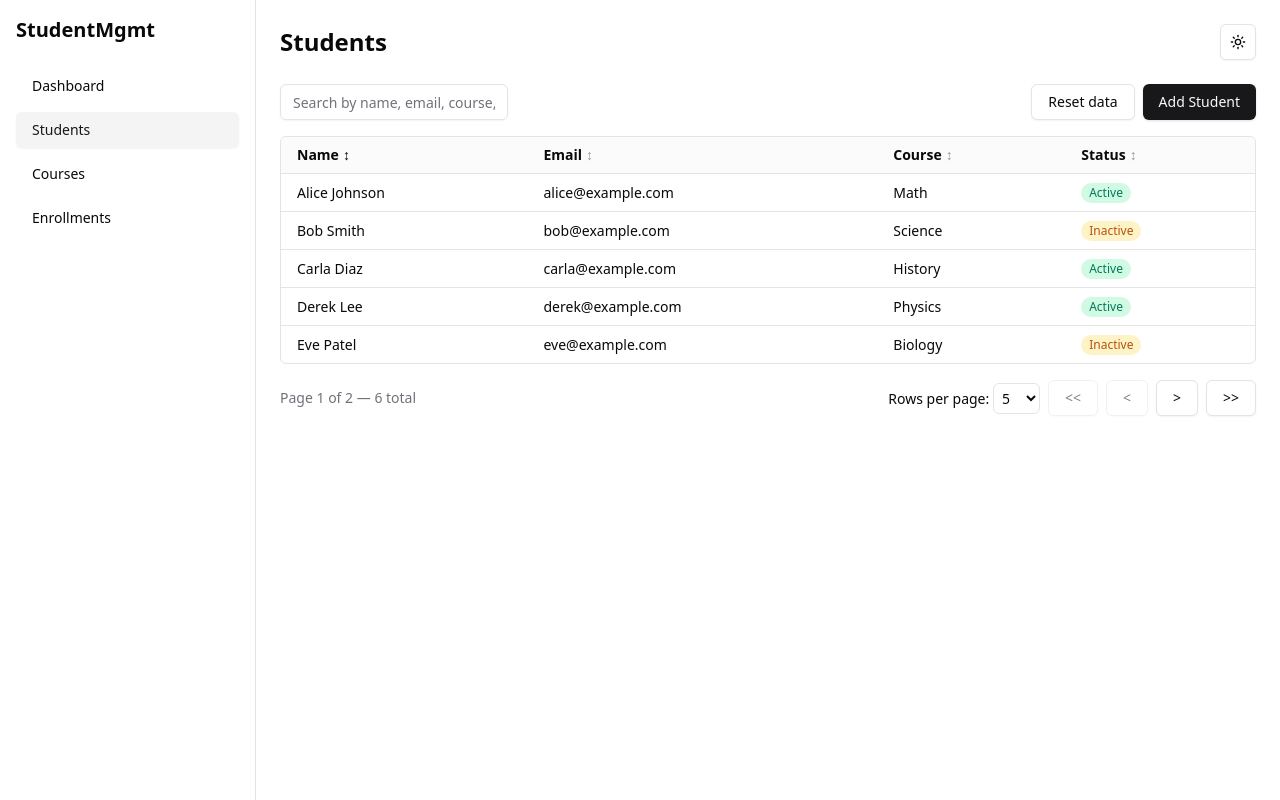
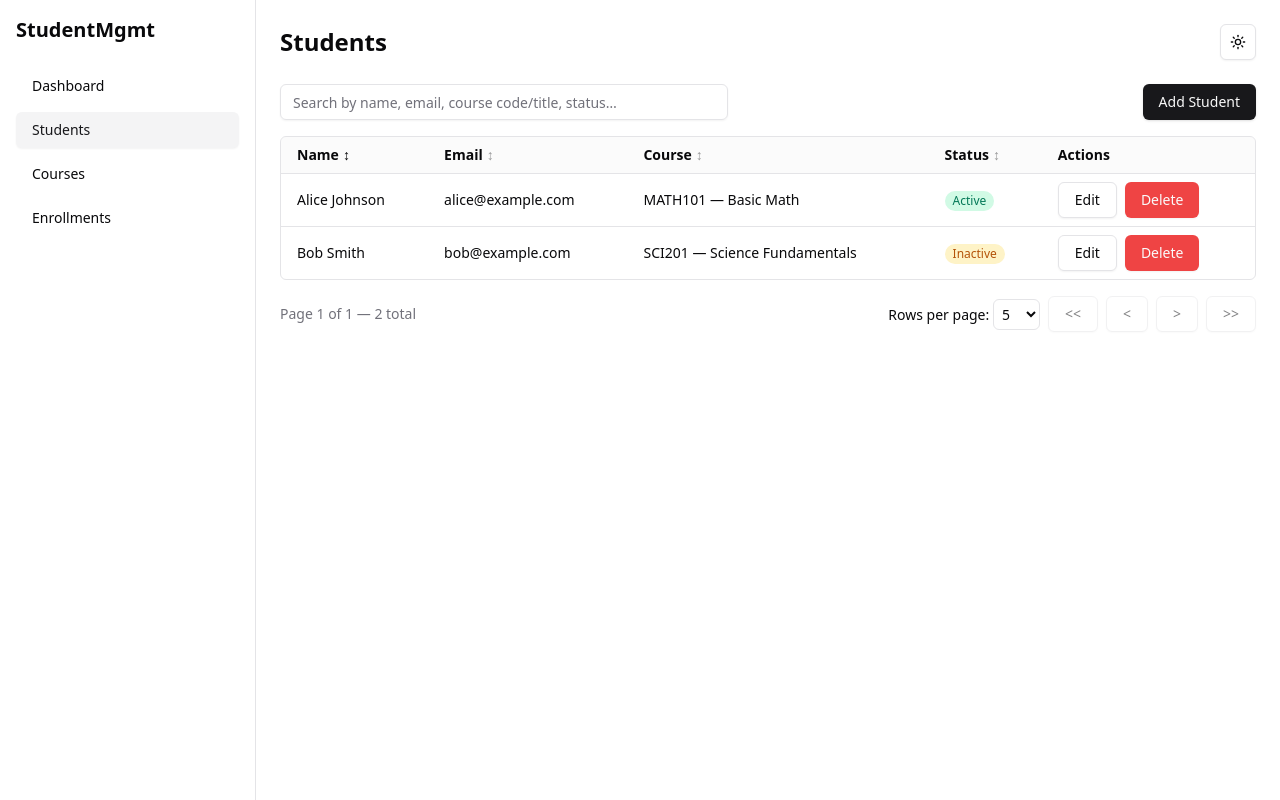
Before and after one commit to Maharshi1208/student-mgmt-ui, a React (Vite) app: page /students in a window 1280 px wide. Built offline with nearby package versions, Linux system fonts and the light colour scheme.

Commit message:
feat(students): course dropdown from Courses + edit/delete; keep enrollments in sync

```diff
--- a/src/pages/Students.tsx
+++ b/src/pages/Students.tsx
@@ -17,69 +17,97 @@ import { zodResolver } from "@hookform/resolvers/zod";
 const studentSchema = z.object({
   name: z.string().min(2, "Name is required"),
   email: z.string().email("Invalid email"),
-  course: z.string().min(1, "Course is required"),
+  course: z.string().min(1, "Course is required"), // stores course CODE from Courses page
   status: z.enum(["Active", "Inactive"]),
 });
 type Student = z.infer<typeof studentSchema>;
 
-/* ---------------------- Seed Data ----------------------- */
+type Course = {
+  code: string;
+  title: string;
+  credits: number;
+  status: "Active" | "Inactive";
+};
+
+type Enrollment = {
+  studentEmail: string;
+  courseCode: string;
+  createdAt: string;
+};
+
+/* ---------------------- Storage keys -------------------- */
+const STUDENTS_KEY = "sms.students.v1";
+const COURSES_KEY = "sms.courses.v1";
+const ENROLLMENTS_KEY = "sms.enrollments.v1";
+
+/* ---------------------- Seed (only if empty) ------------ */
 const SEED: Student[] = [
-  { name: "Alice Johnson", email: "alice@example.com", course: "Math", status: "Active" },
-  { name: "Bob Smith", email: "bob@example.com", course: "Science", status: "Inactive" },
-  { name: "Carla Diaz", email: "carla@example.com", course: "History", status: "Active" },
-  { name: "Derek Lee", email: "derek@example.com", course: "Physics", status: "Active" },
-  { name: "Eve Patel", email: "eve@example.com", course: "Biology", status: "Inactive" },
-  { name: "Farah Khan", email: "farah@example.com", course: "Chemistry", status: "Active" },
+  { name: "Alice Johnson", email: "alice@example.com", course: "MATH101", status: "Active" },
+  { name: "Bob Smith", email: "bob@example.com", course: "SCI201", status: "Inactive" },
 ];
 
-/* ---------------------- Storage helpers ----------------- */
-const STORAGE_KEY = "sms.students.v1";
-
-function loadStudents(): Student[] {
+/* ---------------------- Helpers ------------------------- */
+function loadJSON<T>(key: string, fallback: T): T {
   try {
-    const raw = localStorage.getItem(STORAGE_KEY);
-    if (!raw) return SEED;
-    const parsed = JSON.parse(raw) as unknown;
-    // Light validation – if anything's off, fall back to seed
-    if (!Array.isArray(parsed)) return SEED;
-    // optional: ensure required fields exist
-    const ok = (s: any) =>
-      s && typeof s.name === "string" && typeof s.email === "string" &&
-      typeof s.course === "string" && (s.status === "Active" || s.status === "Inactive");
-    if (!parsed.every(ok)) return SEED;
-    return parsed as Student[];
+    const raw = localStorage.getItem(key);
+    return raw ? (JSON.parse(raw) as T) : fallback;
   } catch {
-    return SEED;
+    return fallback;
   }
 }
 
-/* ---------------------- Component ----------------------- */
+function saveJSON<T>(key: string, value: T) {
+  try {
+    localStorage.setItem(key, JSON.stringify(value));
+  } catch {
+    // ignore
+  }
+}
+
+/* ======================================================== */
+
 export default function Students() {
-  // ---- state
-  const [data, setData] = useState<Student[]>(() => loadStudents());
+  /* ---------- state ---------- */
+  const [students, setStudents] = useState<Student[]>(() => {
+    const loaded = loadJSON<Student[]>(STUDENTS_KEY, []);
+    return loaded.length ? loaded : SEED;
+  });
+  const [courses, setCourses] = useState<Course[]>(() =>
+    loadJSON<Course[]>(COURSES_KEY, [
+      { code: "MATH101", title: "Basic Math", credits: 3, status: "Active" },
+      { code: "SCI201", title: "Science Fundamentals", credits: 4, status: "Inactive" },
+      { code: "HIST150", title: "World History", credits: 3, status: "Active" },
+    ])
+  );
+
+  // persist students
+  useEffect(() => saveJSON(STUDENTS_KEY, students), [students]);
+
+  // keep courses fresh if changed in Courses page (on another tab)
+  useEffect(() => {
+    const onStorage = (e: StorageEvent) => {
+      if (e.key === COURSES_KEY) {
+        setCourses(loadJSON(COURSES_KEY, []));
+      }
+    };
+    window.addEventListener("storage", onStorage);
+    return () => window.removeEventListener("storage", onStorage);
+  }, []);
+
+  /* ---------- search/sort/pagination ---------- */
   const [query, setQuery] = useState("");
   const [sortKey, setSortKey] = useState<keyof Student>("name");
   const [sortDir, setSortDir] = useState<"asc" | "desc" | null>(null);
   const [pageIndex, setPageIndex] = useState(0);
   const [pageSize, setPageSize] = useState(5);
 
-  // ---- persist to localStorage whenever data changes
-  useEffect(() => {
-    try {
-      localStorage.setItem(STORAGE_KEY, JSON.stringify(data));
-    } catch {
-      /* ignore write errors (e.g., storage quota) */
-    }
-  }, [data]);
-
-  // ---- filtering / sorting / paging
   const filtered = useMemo(() => {
     const q = query.trim().toLowerCase();
-    if (!q) return data;
-    return data.filter((s) =>
+    if (!q) return students;
+    return students.filter((s) =>
       `${s.name} ${s.email} ${s.course} ${s.status}`.toLowerCase().includes(q)
     );
-  }, [data, query]);
+  }, [students, query]);
 
   const sorted = useMemo(() => {
     if (!sortDir) return filtered;
@@ -105,54 +133,129 @@ export default function Students() {
     if (sortKey !== key) {
       setSortKey(key);
       setSortDir("asc");
-      return;
-    }
+    } else {
       setSortDir((prev) => (prev === "asc" ? "desc" : prev === "desc" ? null : "asc"));
     }
+  }
 
-  /* ----- Add Student dialog + form ----- */
-  const [open, setOpen] = useState(false);
-  const form = useForm<Student>({
+  /* ---------- Add Student dialog ---------- */
+  const [openAdd, setOpenAdd] = useState(false);
+  const addForm = useForm<Student>({
     resolver: zodResolver(studentSchema),
     defaultValues: { name: "", email: "", course: "", status: "Active" },
   });
 
-  const onSubmit = (values: Student) => {
-    const next = [...data, values];
-    setData(next);
-    setOpen(false);
-    form.reset();
-    // Jump to the last page to show the new row
-    const nextCount = Math.max(1, Math.ceil(next.length / pageSize));
-    setPageIndex(nextCount - 1);
-  };
+  function onAdd(values: Student) {
+    // enforce unique email
+    if (students.some((s) => s.email.toLowerCase() === values.email.toLowerCase())) {
+      alert("A student with this email already exists.");
+      return;
+    }
+    const next = [...students, values];
+    setStudents(next);
+    setOpenAdd(false);
+    addForm.reset();
+    // show last page
+    const total = Math.max(1, Math.ceil(next.length / pageSize));
+    setPageIndex(total - 1);
+  }
 
-  // optional: reset to seed (helpful while testing)
-  function resetToSeed() {
-    setData(SEED);
-    setPageIndex(0);
+  /* ---------- Edit Student dialog ---------- */
+  const [openEdit, setOpenEdit] = useState(false);
+  const [editingEmail, setEditingEmail] = useState<string | null>(null);
+  const editForm = useForm<Student>({
+    resolver: zodResolver(studentSchema),
+    defaultValues: { name: "", email: "", course: "", status: "Active" },
+  });
+
+  function openEditFor(s: Student) {
+    setEditingEmail(s.email);
+    editForm.reset(s);
+    setOpenEdit(true);
+  }
+
+  function onEditSubmit(values: Student) {
+    if (!editingEmail) return;
+
+    const emailChanged =
+      editingEmail.toLowerCase() !== values.email.toLowerCase();
+
+    // if email changed, ensure uniqueness
+    if (
+      emailChanged &&
+      students.some(
+        (s) => s.email.toLowerCase() === values.email.toLowerCase()
+      )
+    ) {
+      alert("A student with this email already exists.");
+      return;
+    }
+
+    // update students list
+    const updated = students.map((s) =>
+      s.email === editingEmail ? values : s
+    );
+    setStudents(updated);
+
+    // also update enrollments if email changed
+    if (emailChanged) {
+      const enrollments = loadJSON<Enrollment[]>(ENROLLMENTS_KEY, []);
+      const updatedEnrollments = enrollments.map((e) =>
+        e.studentEmail.toLowerCase() === editingEmail.toLowerCase()
+          ? { ...e, studentEmail: values.email }
+          : e
+      );
+      saveJSON(ENROLLMENTS_KEY, updatedEnrollments);
+    }
+
+    setOpenEdit(false);
+    setEditingEmail(null);
+  }
+
+  /* ---------- Delete Student ---------- */
+  function onDelete(s: Student) {
+    if (!confirm(`Delete ${s.name}? This also removes their enrollments.`)) return;
+
+    // remove student
+    const next = students.filter((x) => x.email !== s.email);
+    setStudents(next);
+
+    // remove related enrollments
+    const enrollments = loadJSON<Enrollment[]>(ENROLLMENTS_KEY, []);
+    const remaining = enrollments.filter(
+      (e) => e.studentEmail.toLowerCase() !== s.email.toLowerCase()
+    );
+    saveJSON(ENROLLMENTS_KEY, remaining);
+  }
+
+  /* ---------- helpers ---------- */
+  const courseMap = useMemo(() => {
+    const m = new Map<string, Course>();
+    for (const c of courses) m.set(c.code, c);
+    return m;
+  }, [courses]);
+
+  function courseLabel(code: string) {
+    const c = courseMap.get(code);
+    return c ? `${c.code} — ${c.title}` : code || "-";
   }
 
   return (
     <div className="space-y-4">
       {/* Toolbar */}
       <div className="flex flex-col gap-3 sm:flex-row sm:items-center sm:justify-between">
-        <div className="flex gap-2">
         <Input
           value={query}
           onChange={(e) => {
             setQuery(e.target.value);
-              setPageIndex(0); // reset on new search
+            setPageIndex(0);
           }}
-            placeholder="Search by name, email, course, status…"
+          placeholder="Search by name, email, course code/title, status…"
           className="max-w-md"
         />
-        </div>
 
         <div className="flex gap-2">
-          <Button variant="outline" onClick={resetToSeed}>Reset data</Button>
-
-          <Dialog open={open} onOpenChange={setOpen}>
+          <Dialog open={openAdd} onOpenChange={setOpenAdd}>
             <DialogTrigger asChild>
               <Button>Add Student</Button>
             </DialogTrigger>
@@ -160,36 +263,47 @@ export default function Students() {
               <DialogHeader>
                 <DialogTitle>Add Student</DialogTitle>
               </DialogHeader>
-              <form onSubmit={form.handleSubmit(onSubmit)} className="space-y-4 mt-2">
+              <form onSubmit={addForm.handleSubmit(onAdd)} className="space-y-4 mt-2">
                 <div>
                   <Label htmlFor="name">Name</Label>
-                  <Input id="name" {...form.register("name")} />
-                  <ErrorText message={form.formState.errors.name?.message} />
+                  <Input id="name" {...addForm.register("name")} />
+                  <ErrorText message={addForm.formState.errors.name?.message} />
                 </div>
 
                 <div>
                   <Label htmlFor="email">Email</Label>
-                  <Input id="email" type="email" {...form.register("email")} />
-                  <ErrorText message={form.formState.errors.email?.message} />
+                  <Input id="email" type="email" {...addForm.register("email")} />
+                  <ErrorText message={addForm.formState.errors.email?.message} />
                 </div>
 
                 <div>
                   <Label htmlFor="course">Course</Label>
-                  <Input id="course" {...form.register("course")} />
-                  <ErrorText message={form.formState.errors.course?.message} />
+                  <select
+                    id="course"
+                    {...addForm.register("course")}
+                    className="w-full border rounded-md p-2 bg-background"
+                  >
+                    <option value="">Select a course…</option>
+                    {courses.map((c) => (
+                      <option key={c.code} value={c.code}>
+                        {c.code} — {c.title} {c.status === "Inactive" ? "(inactive)" : ""}
+                      </option>
+                    ))}
+                  </select>
+                  <ErrorText message={addForm.formState.errors.course?.message} />
                 </div>
 
                 <div>
                   <Label htmlFor="status">Status</Label>
                   <select
                     id="status"
-                    {...form.register("status")}
+                    {...addForm.register("status")}
                     className="w-full border rounded-md p-2 bg-background"
                   >
                     <option value="Active">Active</option>
                     <option value="Inactive">Inactive</option>
                   </select>
-                  <ErrorText message={form.formState.errors.status?.message} />
+                  <ErrorText message={addForm.formState.errors.status?.message} />
                 </div>
 
                 <Button type="submit" className="w-full">Save</Button>
@@ -208,14 +322,15 @@ export default function Students() {
               <Th onClick={() => toggleSort("email")}  label="Email"  active={sortKey === "email"}  dir={sortDir} />
               <Th onClick={() => toggleSort("course")} label="Course" active={sortKey === "course"} dir={sortDir} />
               <Th onClick={() => toggleSort("status")} label="Status" active={sortKey === "status"} dir={sortDir} />
+              <th className="px-4 py-2 text-left font-semibold">Actions</th>
             </tr>
           </thead>
           <tbody>
-            {paged.map((s, i) => (
-              <tr key={`${s.email}-${i}`} className="border-t">
+            {paged.map((s) => (
+              <tr key={s.email} className="border-t">
                 <td className="px-4 py-2 font-medium">{s.name}</td>
                 <td className="px-4 py-2">{s.email}</td>
-                <td className="px-4 py-2">{s.course}</td>
+                <td className="px-4 py-2">{courseLabel(s.course)}</td>
                 <td className="px-4 py-2">
                   <span
                     className={
@@ -228,12 +343,18 @@ export default function Students() {
                     {s.status}
                   </span>
                 </td>
+                <td className="px-4 py-2">
+                  <div className="flex gap-2">
+                    <Button variant="outline" onClick={() => openEditFor(s)}>Edit</Button>
+                    <Button variant="destructive" onClick={() => onDelete(s)}>Delete</Button>
+                  </div>
+                </td>
               </tr>
             ))}
 
             {paged.length === 0 && (
               <tr>
-                <td colSpan={4} className="px-4 py-10 text-center text-muted-foreground">
+                <td colSpan={5} className="px-4 py-10 text-center text-muted-foreground">
                   No students found.
                 </td>
               </tr>
@@ -255,8 +376,7 @@ export default function Students() {
             <select
               value={pageSize}
               onChange={(e) => {
-                const n = Number(e.target.value);
-                setPageSize(n);
+                setPageSize(Number(e.target.value));
                 setPageIndex(0);
               }}
               className="border rounded-md p-1 bg-background"
@@ -291,6 +411,68 @@ export default function Students() {
           </div>
         </div>
       </div>
+
+      {/* Edit dialog */}
+      <Dialog open={openEdit} onOpenChange={setOpenEdit}>
+        <DialogContent>
+          <DialogHeader>
+            <DialogTitle>Edit Student</DialogTitle>
+          </DialogHeader>
+          <form onSubmit={editForm.handleSubmit(onEditSubmit)} className="space-y-4 mt-2">
+            <div>
+              <Label htmlFor="name_e">Name</Label>
+              <Input id="name_e" {...editForm.register("name")} />
+              <ErrorText message={editForm.formState.errors.name?.message} />
+            </div>
+
+            <div>
+              <Label htmlFor="email_e">Email</Label>
+              <Input id="email_e" type="email" {...editForm.register("email")} />
+              <p className="text-xs text-muted-foreground mt-1">
+                Changing the email will update their enrollments too.
+              </p>
+              <ErrorText message={editForm.formState.errors.email?.message} />
+            </div>
+
+            <div>
+              <Label htmlFor="course_e">Course</Label>
+              <select
+                id="course_e"
+                {...editForm.register("course")}
+                className="w-full border rounded-md p-2 bg-background"
+              >
+                <option value="">Select a course…</option>
+                {courses.map((c) => (
+                  <option key={c.code} value={c.code}>
+                    {c.code} — {c.title} {c.status === "Inactive" ? "(inactive)" : ""}
+                  </option>
+                ))}
+              </select>
+              <ErrorText message={editForm.formState.errors.course?.message} />
+            </div>
+
+            <div>
+              <Label htmlFor="status_e">Status</Label>
+              <select
+                id="status_e"
+                {...editForm.register("status")}
+                className="w-full border rounded-md p-2 bg-background"
+              >
+                <option value="Active">Active</option>
+                <option value="Inactive">Inactive</option>
+              </select>
+              <ErrorText message={editForm.formState.errors.status?.message} />
+            </div>
+
+            <div className="flex gap-2">
+              <Button type="submit" className="flex-1">Save</Button>
+              <Button type="button" variant="outline" className="flex-1" onClick={() => setOpenEdit(false)}>
+                Cancel
+              </Button>
+            </div>
+          </form>
+        </DialogContent>
+      </Dialog>
     </div>
   );
 }
```
Lines whose indentation alone changed are shown as unchanged.
